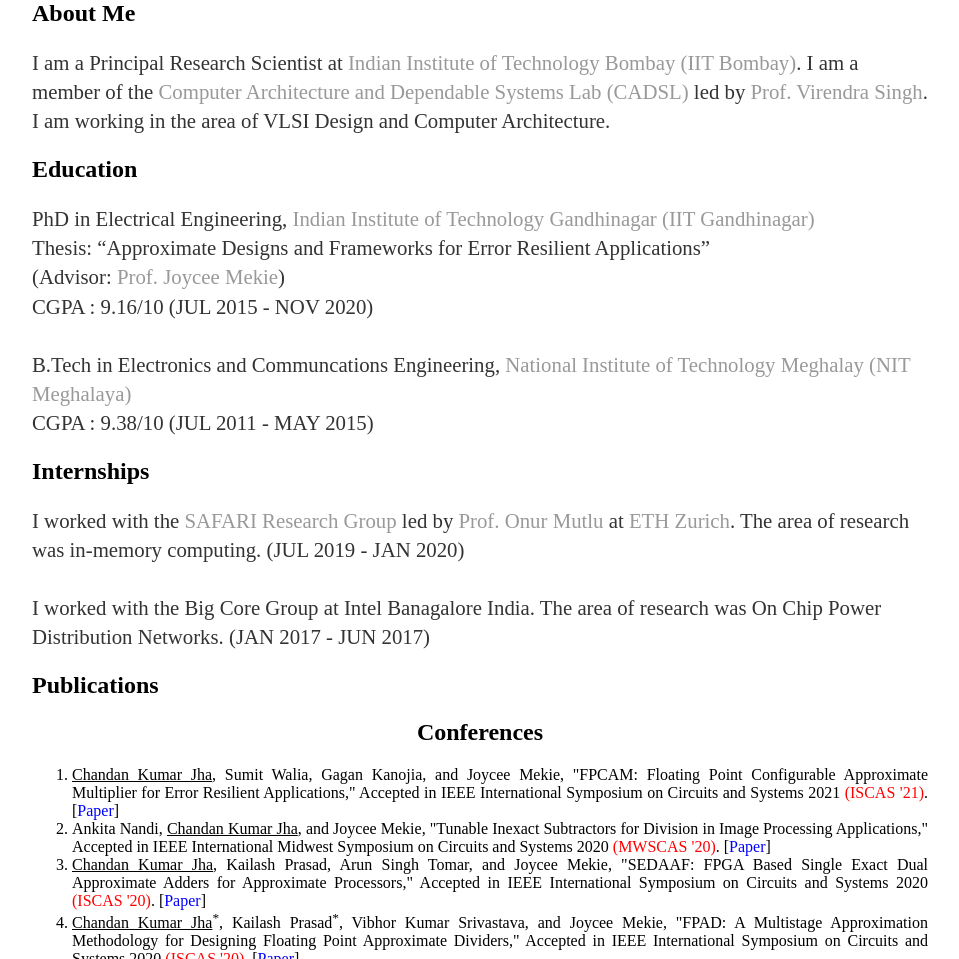
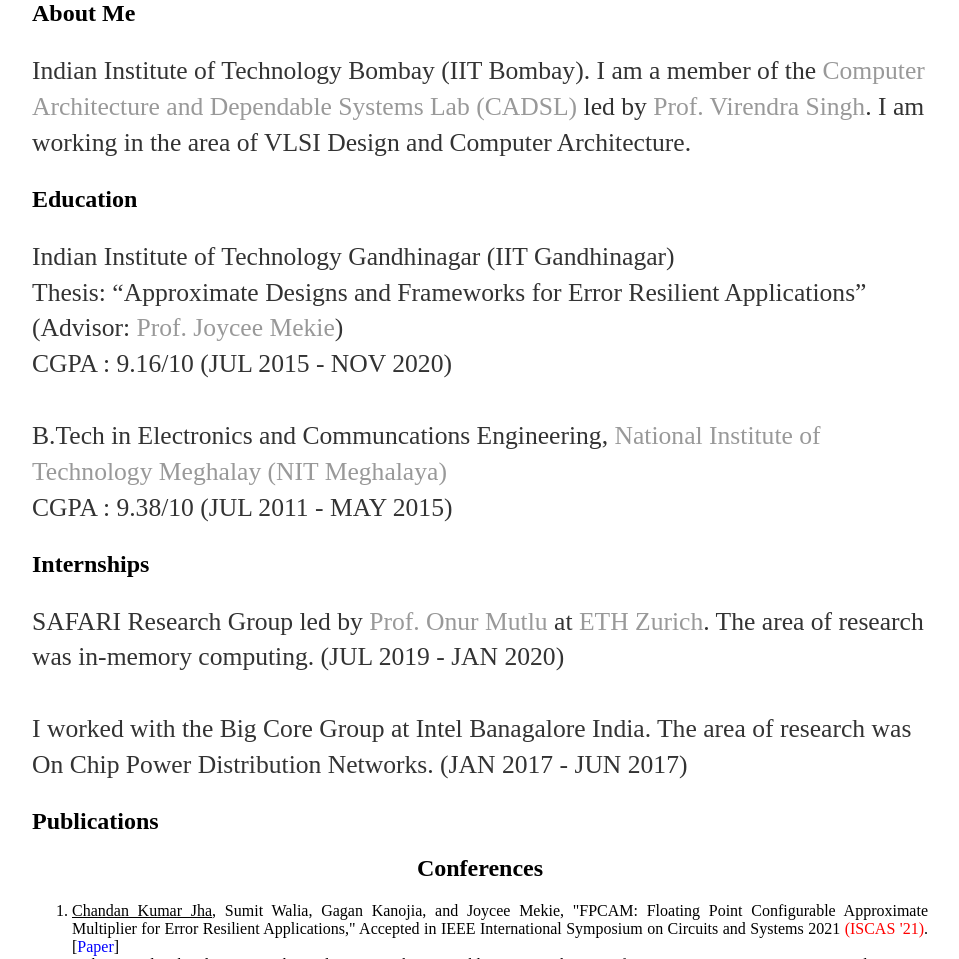
Before and after one commit to chajha/chajha.github.io, a Jekyll site: the page built from index.html, in a window 1280 px wide and 1400 px high. Shown: the part 441-1400 px from the top of the window, without its empty margins (160-1119 px from the left). Built offline with Jekyll 4.4.1, drawn with Linux system fonts in a browser that asks for light colours; nearby versions of some CDN libraries.

Commit message:
Update index.html

```diff
--- a/index.html
+++ b/index.html
@@ -7,7 +7,7 @@
 <h2 align="left" id="about"> About Me </h2>
 
 
-<p>
+<p style="font-size:160%;>
 I am a Principal Research Scientist at <a href="https://www.iitb.ac.in">Indian Institute of Technology Bombay (IIT Bombay)</a>. I am a member of the
   <a href="https://www.ee.iitb.ac.in/student/~cadsl/">Computer Architecture and Dependable Systems Lab (CADSL)</a> led by
   <a href="https://www.ee.iitb.ac.in/~viren/">Prof. Virendra Singh</a>. I am working in the area of VLSI Design and Computer Architecture.
@@ -15,7 +15,7 @@
 
 <h2 align="left"> Education </h2>
 
-<p>
+<p style="font-size:160%;>
     PhD in Electrical Engineering, <a href="https://www.iitb.ac.in">Indian Institute of Technology Gandhinagar (IIT Gandhinagar)</a> <br>
     Thesis: “Approximate Designs and Frameworks for Error Resilient Applications” <br>
     (Advisor: <a href="http://joycee.people.iitgn.ac.in/">Prof. Joycee Mekie</a>) <br>
@@ -26,7 +26,7 @@
 
 
 <h2 align="left"> Internships </h2>
-<p>
+<p style="font-size:160%;>
  I worked with the <a href="https://safari.ethz.ch">SAFARI Research Group</a> led by <a href="https://people.inf.ethz.ch/omutlu/">Prof. Onur Mutlu</a>
 at <a href="https://ethz.ch/en.html"> ETH Zurich</a>. The area of research was in-memory computing. (JUL 2019 - JAN 2020)<br><br>
 I worked with the Big Core Group at Intel Banagalore India. The area of research was On Chip Power Distribution Networks. (JAN 2017 - JUN 2017)
```
